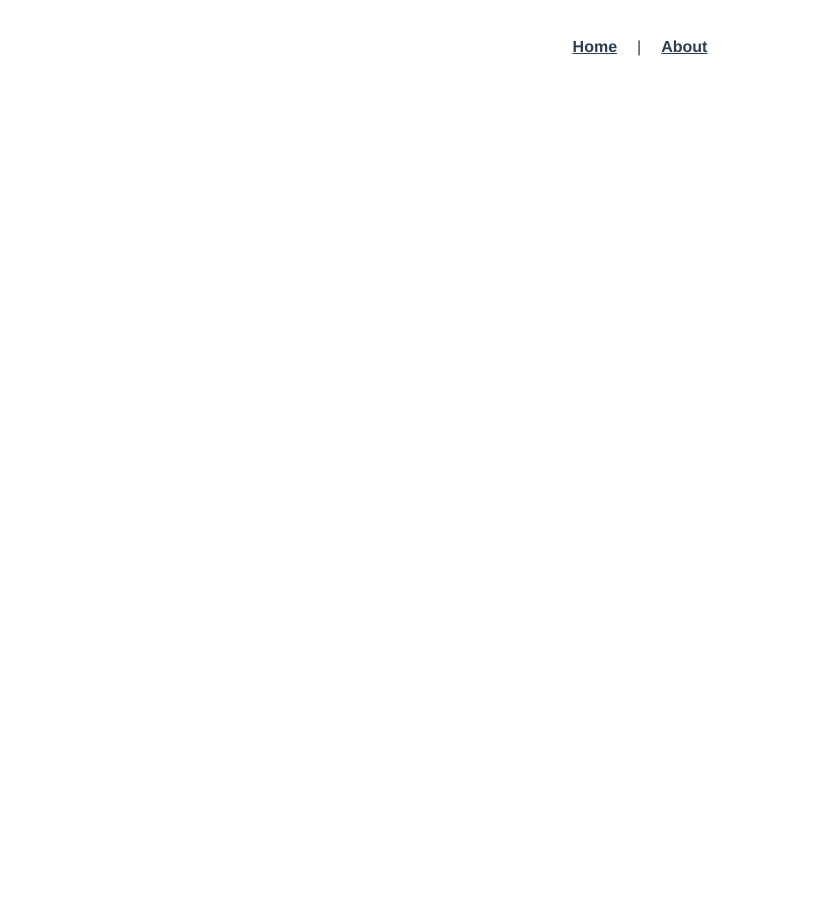
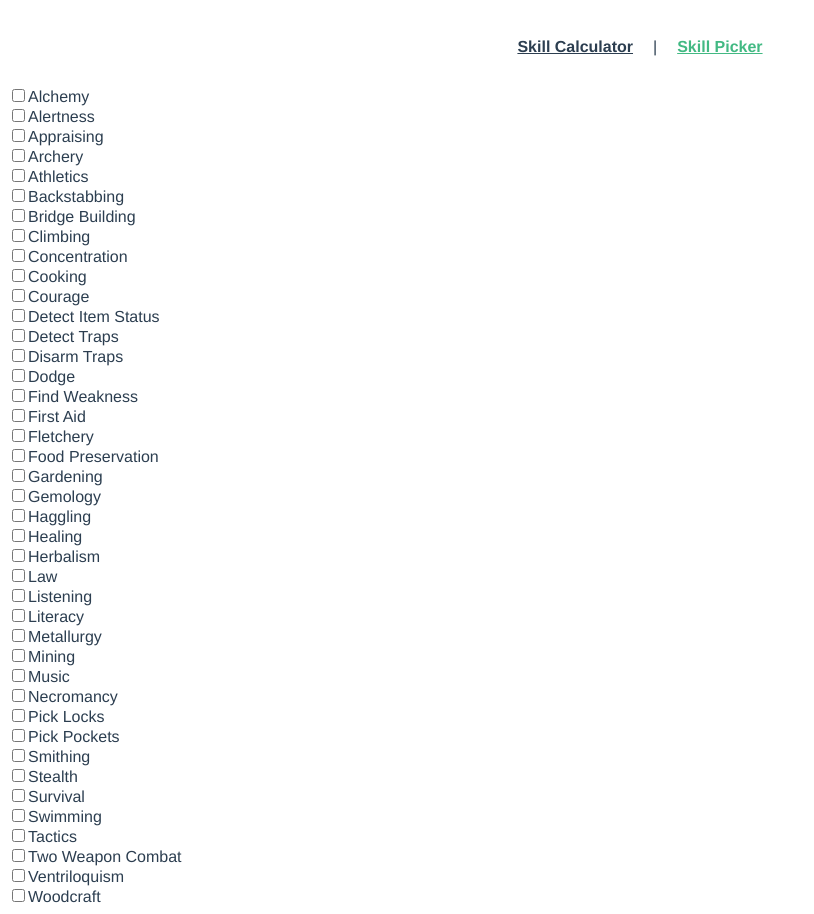
Before and after one commit to BladeBoles/ADOM-skills-calculator-client, a Vue app: page /skill-picker in a window 1280 px wide. Shown: the whole page, without its empty margins (0-814 px from the left). Before the commit the page ends 800 px from the top, so only its background shows below. Built offline with nearby package versions, Linux system fonts and the light colour scheme.

Commit message:
rename About view to SkillPicker, change associated link and routing names, clean up style on SkillPicker a bit and fix a bug that made it crash.  still a big issue when not clicking directly on the checkbox

```diff
--- a/src/App.vue
+++ b/src/App.vue
@@ -1,9 +1,11 @@
 <template>
   <div id="app">
     <div id="nav">
-      <router-link id="router-home" to="/">Home</router-link>
+      <router-link id="router-home" to="/">Skill Calculator</router-link>
       |
-      <router-link id="router-about" to="/about">About</router-link>
+      <router-link id="router-about" to="/skill-picker"
+        >Skill Picker</router-link
+      >
     </div>
     <router-view />
   </div>
--- a/src/router/index.js
+++ b/src/router/index.js
@@ -11,13 +11,13 @@ const routes = [
     component: Home
   },
   {
-    path: '/about',
-    name: 'About',
+    path: '/skill-picker',
+    name: 'SkillPicker',
     // route level code-splitting
     // this generates a separate chunk (about.[hash].js) for this route
     // which is lazy-loaded when the route is visited.
     component: function() {
-      return import(/* webpackChunkName: "about" */ '../views/About.vue')
+      return import(/* webpackChunkName: "about" */ '../views/SkillPicker.vue')
     }
   }
 ]
--- a/src/views/About.vue
+++ b/src/views/SkillPicker.vue
@@ -1,18 +1,26 @@
 <template>
-  <div class="about">
+  <div class="skill-picker">
+    <div class="choices-div">
       <div
         v-for="skill in skillsList"
         @click="event => skillSelected(event)"
         :value="skill.name"
-      :key="skill.name"
+        :key="skill.name + 'div'"
         class="checkbox-div"
       >
-      <input :key="skill.name" type="checkbox" :value="skill.name" />
-      <label :key="skill.name" for="checkbox">{{ skill.name }}</label>
+        <input
+          :key="skill.name + 'input'"
+          type="checkbox"
+          :value="skill.name"
+        />
+        <label :key="skill.name + 'label'" for="checkbox">{{
+          skill.name
+        }}</label>
+      </div>
     </div>
     <div class="combo-list-div">
       <ul>
-        <li v-for="combo in this.possibleCombos" :key="combo">
+        <li v-for="combo in this.possibleCombos" :key="combo + Math.random()">
           {{ combo }}
         </li>
       </ul>
@@ -593,7 +601,7 @@ export default {
     }
   },
   methods: {
-    skillSelected(event) {
+    skillSelected(event = {}) {
       console.log(event.target.value)
       let skillIndex = this.wantedSkills.indexOf(event.target.value)
       console.log(skillIndex)
@@ -605,7 +613,7 @@ export default {
       this.possibleCombos = this.findValidCombos(this.wantedSkills)
       console.log(this.possibleCombos)
     },
-    findValidCombos(desiredSkills) {
+    findValidCombos(desiredSkills = {}) {
       try {
         console.log('yo')
         // get desired skills list in an array
@@ -614,7 +622,9 @@ export default {
         let firstSkillName = desiredSkills.slice(0, 1)[0]
         console.log(firstSkillName)
 
-        let firstSkillObject = this.skillsList.find(
+        let firstSkillObject = {}
+
+        firstSkillObject = this.skillsList.find(
           skillName => firstSkillName === skillName.name
         )
         let possibleCombos = []
@@ -656,7 +666,7 @@ export default {
 
       // return the finished possibilities
 
-      console.log(desiredSkills, firstSkill)
+      console.log(desiredSkills)
     },
     allCombosForRace(playableRace) {
       let allCombos = []
@@ -700,8 +710,8 @@ export default {
 }
 </script>
 <style scoped>
-div.about {
+div.skill-picker {
   display: flex;
-  flex-direction: column;
+  flex-direction: row;
 }
 </style>
```
Lines whose indentation alone changed are shown as unchanged.
